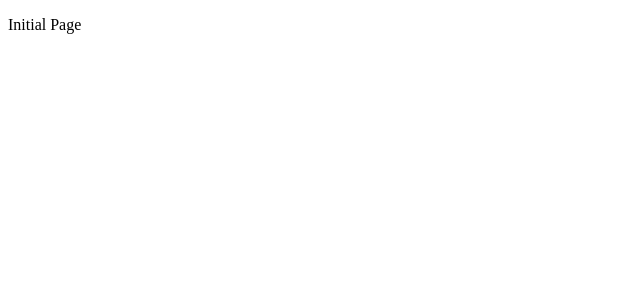
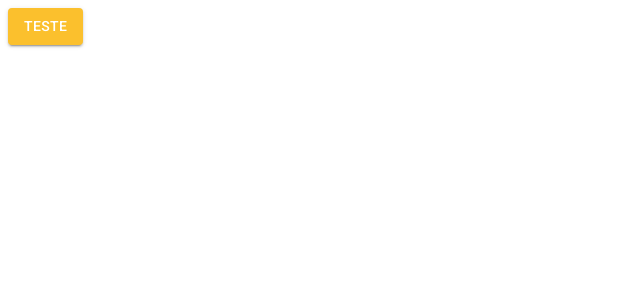
Before and after one commit to kirksahdo/city-count, a React (Create React App) app: page / in a window 1280 px wide. Shown: the top 300 px of the page, without its empty margins (0-640 px from the left). Built offline with nearby package versions, Linux system fonts and the light colour scheme.

Commit message:
feat: add light theme

```diff
--- a/package.json
+++ b/package.json
@@ -3,7 +3,7 @@
   "version": "0.1.0",
   "private": true,
   "scripts": {
-    "start": "BROWSER=none react-scripts start",
+    "start": "react-scripts start",
     "build": "react-scripts build",
     "test": "react-scripts test",
     "eject": "react-scripts eject"
--- a/public/index.html
+++ b/public/index.html
@@ -7,6 +7,7 @@
   <meta name="viewport" content="width=device-width, initial-scale=1" />
   <meta name="theme-color" content="#000000" />
   <meta name="description" content="City Count" />
+  <meta name="viewport" content="initial-scale=1, width=device-width" />
   <link rel="apple-touch-icon" href="%PUBLIC_URL%/logo192.png" />
   <link rel="manifest" href="%PUBLIC_URL%/manifest.json" />
   <link
--- a/src/App.tsx
+++ b/src/App.tsx
@@ -1,11 +1,15 @@
+import { ThemeProvider } from "@emotion/react";
 import { BrowserRouter } from "react-router-dom";
 
 import { AppRoutes } from "./routes";
+import { LightTheme } from "./shared/themes";
 
 export const App = () => {
   return (
-    <BrowserRouter>
-      <AppRoutes />
-    </BrowserRouter>
+    <ThemeProvider theme={LightTheme}>
+      <BrowserRouter>
+        <AppRoutes />
+      </BrowserRouter>
+    </ThemeProvider>
   );
 }
--- a/src/routes/index.tsx
+++ b/src/routes/index.tsx
@@ -1,3 +1,4 @@
+import { Button } from "@mui/material";
 import {
   Routes,
   Route,
@@ -7,7 +8,7 @@
 export const AppRoutes = () => {
   return (
     <Routes>
-      <Route path="/" element={ <p>Initial Page</p> } />
+      <Route path="/" element={ <Button variant="contained" color="primary">Teste</Button> } />
       <Route path="*" element={ <Navigate to="/" /> } />
     </Routes>
   );
--- /dev/null
+++ b/src/shared/themes/Light.ts
@@ -0,0 +1,23 @@
+import { createTheme } from "@mui/material";
+import { cyan, yellow } from "@mui/material/colors";
+
+export const LightTheme = createTheme({
+  palette: {
+    primary: {
+      main: yellow["700"],
+      dark: yellow["800"],
+      light: yellow["500"],
+      contrastText: '#ffffff'
+    },
+    secondary: {
+      main: cyan["700"],
+      dark: cyan["800"],
+      light: cyan["500"],
+      contrastText: '#ffffff'
+    },
+    background: {
+      default: '#f7f6f3',
+      paper: '#ffffff'
+    }
+  }
+});
--- a/src/shared/themes/index.ts
+++ b/src/shared/themes/index.ts
@@ -1 +1 @@
-export { };
+export * from './Light';
```
